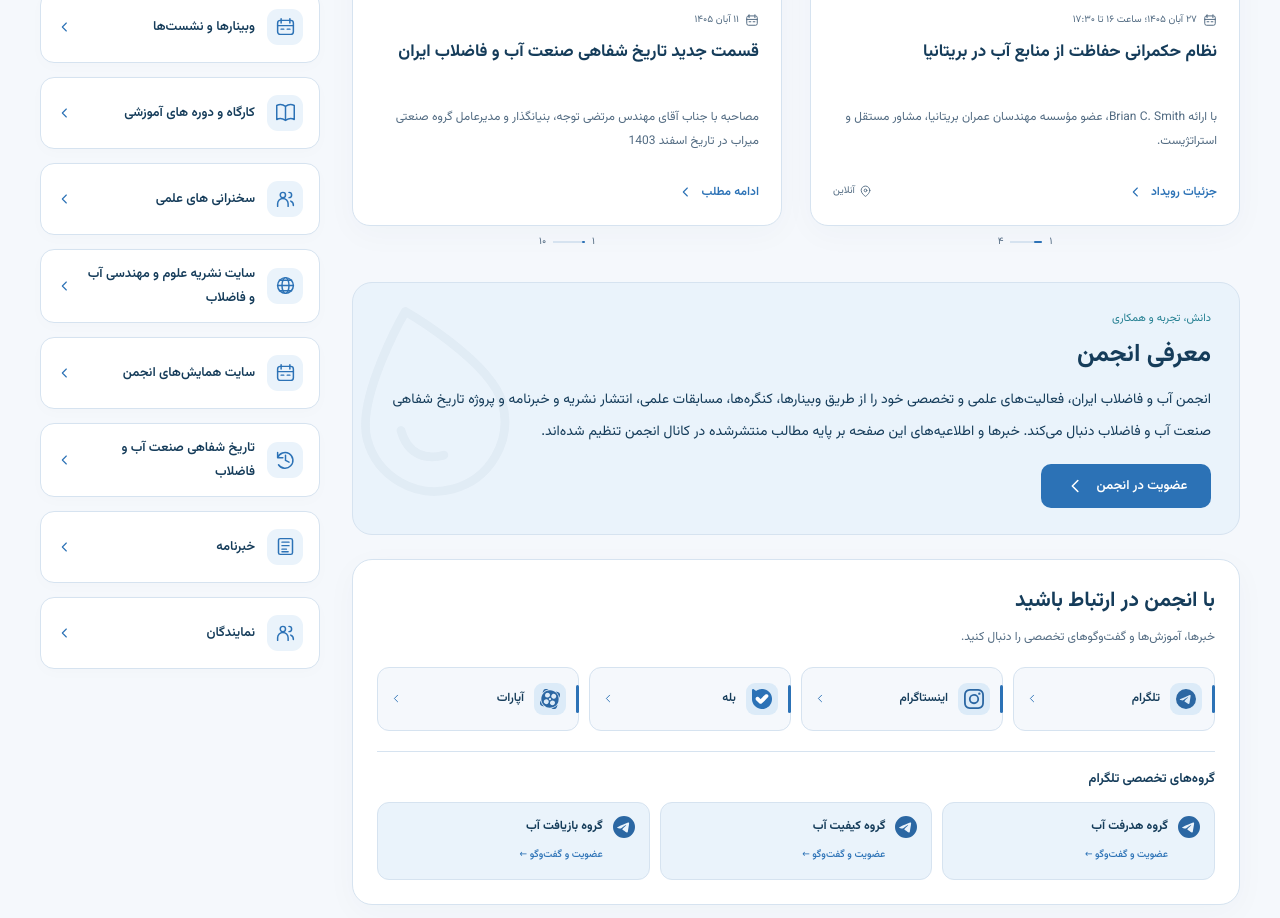
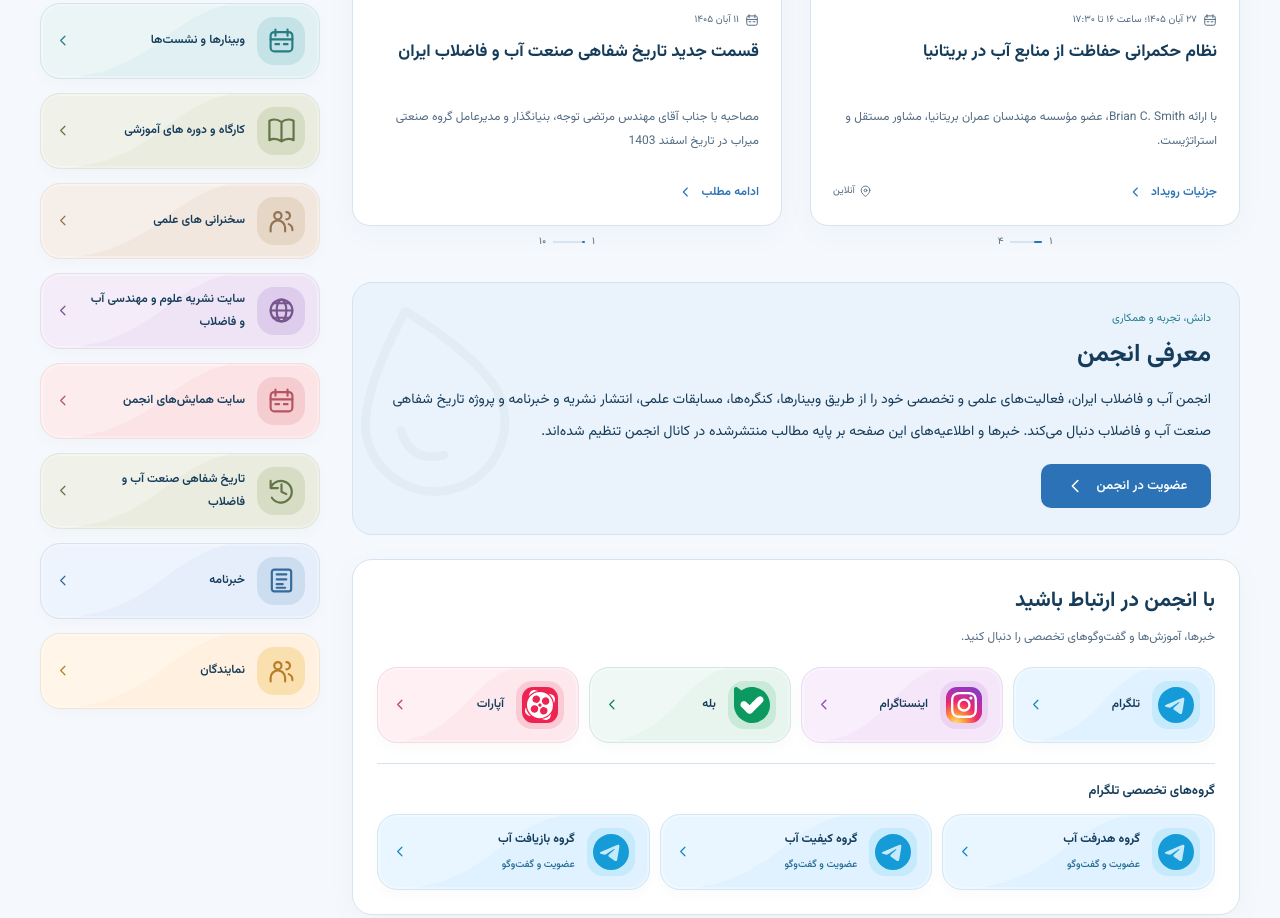
Before and after one commit to thealih/Water-Association, a plain HTML site: page index.html in a window 1280 px wide. Shown: the part 972-1890 px from the top of the page. Drawn offline with Linux system fonts and the light colour scheme.

Commit message:
Style association cards to match pastel references

```diff
--- a/app.js
+++ b/app.js
@@ -156,12 +156,13 @@ function renderEditorial(type) {
 function renderCommunity() {
   $('#about-description').textContent=data.about.description;$('#community-description').textContent=data.community.description;
   $('#community-platforms').replaceChildren(...data.community.platforms.map(item=>{
-    const tile=action('',item.url,'platform-tile',()=>openInfo(item.title,'نشانی رسمی '+item.title+' انجمن پس از تأیید اضافه خواهد شد.'));
-    tile.append(element('span',{class:'platform-icon'},[image('assets/icons/'+item.key+'.svg','',{width:20,height:20})]),element('span',{text:item.title}),icon('left'));return tile;
+    const tile=action('',item.url,'platform-tile platform-'+item.key,()=>openInfo(item.title,'نشانی رسمی '+item.title+' انجمن پس از تأیید اضافه خواهد شد.'));
+    const asset=['telegram','bale'].includes(item.key)?item.key+'-brand':item.key;
+    tile.append(element('span',{class:'platform-icon'},[image('assets/icons/'+asset+'.svg','',{width:36,height:36})]),element('span',{class:'platform-title',text:item.title}),icon('left'));return tile;
   }));
   $('#telegram-groups').replaceChildren(...data.community.groups.map(item=>{
     const tile=action('',item.url,'telegram-tile',()=>openInfo(item.title,item.description||'لینک عضویت این گروه پس از تأیید انجمن اضافه می‌شود.'));
-    tile.append(image('assets/icons/telegram.svg','',{width:22,height:22}),element('span',{},[element('strong',{text:item.title}),element('small',{text:'عضویت و گفت‌وگو ←'})]));return tile;
+    tile.append(element('span',{class:'platform-icon'},[image('assets/icons/telegram-brand.svg','',{width:36,height:36})]),element('span',{class:'telegram-copy'},[element('strong',{text:item.title}),element('small',{text:'عضویت و گفت‌وگو'})]),icon('left'));return tile;
   }));
   $('#shortcut-list').replaceChildren(...data.shortcuts.map(item=>{
     const tile=action('',item.url,'shortcut',()=>openInfo(item.title,item.description||'اطلاعات این بخش در نسخهٔ کامل وب‌سایت در دسترس خواهد بود.'));
--- a/styles.css
+++ b/styles.css
@@ -2563,3 +2563,256 @@ a {
 .hero-visual > img.is-poster,.story-image > img.is-poster{object-fit:contain;background:#eaf3fb}
 .dialog-content-image.is-poster{object-fit:contain;max-height:60dvh;background:#eaf3fb}
 .empty-editorial{padding:24px;background:white;border:1px solid var(--line);border-radius:16px;color:var(--muted);line-height:2}
+
+/* Pastel cards and native brand marks, matching the supplied visual references. */
+.login-trigger,
+.menu-account {
+  background: #0b8457;
+  border-color: #0b8457;
+  color: white;
+}
+
+.login-trigger:hover,
+.menu-account:hover {
+  background: #096c48;
+  border-color: #096c48;
+}
+
+.shortcut,
+.platform-tile,
+.telegram-tile {
+  --card-bg: #e6eefb;
+  --card-accent: #356b9b;
+  --card-icon: #cdddf0;
+  position: relative;
+  isolation: isolate;
+  overflow: hidden;
+  display: flex;
+  flex-direction: row;
+  align-items: center;
+  justify-content: flex-start;
+  gap: 12px;
+  min-width: 0;
+  min-height: 76px;
+  padding: 12px 14px;
+  border: 1px solid color-mix(in srgb, var(--card-accent) 19%, white);
+  border-radius: 20px;
+  background: var(--card-bg);
+  color: var(--ink);
+  text-align: right;
+  box-shadow: inset 0 0 0 2px #ffffff45, 0 5px 15px #153c5a06;
+  transition: transform .18s, box-shadow .18s, border-color .18s;
+}
+
+.shortcut::before,
+.platform-tile::before,
+.telegram-tile::before {
+  content: '';
+  position: absolute;
+  z-index: -1;
+  inset: 0;
+  width: auto;
+  height: auto;
+  border-radius: inherit;
+  background: #ffffff50;
+  clip-path: polygon(0 0, 68% 0, 61% 8%, 54% 21%, 47% 39%, 40% 59%, 32% 77%, 23% 91%, 12% 100%, 0 100%);
+  pointer-events: none;
+}
+
+.shortcut:hover,
+.platform-tile:hover,
+.telegram-tile:hover {
+  background: var(--card-bg);
+  border-color: color-mix(in srgb, var(--card-accent) 45%, white);
+  box-shadow: inset 0 0 0 2px #ffffff60, 0 7px 18px #153c5a12;
+  transform: translateY(-2px);
+}
+
+.shortcut:nth-child(8n + 1),
+.shortcut:nth-child(8n + 5) {
+  --card-bg: #e9ecdf;
+  --card-accent: #637447;
+  --card-icon: #d7ddc4;
+}
+
+.shortcut:nth-child(8n + 3) {
+  --card-bg: #fff0df;
+  --card-accent: #b67e27;
+  --card-icon: #fbe0af;
+}
+
+.shortcut:nth-child(8n + 4) {
+  --card-bg: #e1f0f2;
+  --card-accent: #287c86;
+  --card-icon: #c5e2e7;
+}
+
+.shortcut:nth-child(8n + 6) {
+  --card-bg: #f2e7de;
+  --card-accent: #927454;
+  --card-icon: #e6d6c5;
+}
+
+.shortcut:nth-child(8n + 7) {
+  --card-bg: #eee4f6;
+  --card-accent: #77558d;
+  --card-icon: #ddcceb;
+}
+
+.shortcut:nth-child(8n + 8) {
+  --card-bg: #fce3e5;
+  --card-accent: #b65460;
+  --card-icon: #f5cdd1;
+}
+
+.shortcut-symbol {
+  width: 48px;
+  height: 48px;
+  border-radius: 17px;
+  color: var(--card-accent);
+  background: var(--card-icon);
+}
+
+.shortcut-symbol .icon {
+  width: 29px;
+  height: 29px;
+  stroke-width: 1.8;
+}
+
+.shortcut-title {
+  flex: 1;
+  font-size: 12px;
+  line-height: 1.9;
+}
+
+.shortcut > .icon,
+.platform-tile > .icon,
+.telegram-tile > .icon {
+  position: static;
+  flex-shrink: 0;
+  width: 17px;
+  height: 17px;
+  margin-inline-start: auto;
+  color: var(--card-accent);
+}
+
+.platform-telegram,
+.telegram-tile {
+  --card-bg: #e0f2ff;
+  --card-accent: #1688bf;
+  --card-icon: #c5eafb;
+}
+
+.platform-instagram {
+  --card-bg: #f5e6fa;
+  --card-accent: #8a49b7;
+  --card-icon: #ecd3f2;
+}
+
+.platform-bale {
+  --card-bg: #e7f5ee;
+  --card-accent: #12845c;
+  --card-icon: #c9e9d9;
+}
+
+.platform-aparat {
+  --card-bg: #fde9ed;
+  --card-accent: #d03c60;
+  --card-icon: #facbd5;
+}
+
+.platform-icon {
+  display: grid;
+  place-items: center;
+  flex-shrink: 0;
+  width: 48px;
+  height: 48px;
+  border-radius: 16px;
+  background: var(--card-icon);
+}
+
+.platform-icon img,
+.telegram-tile .platform-icon img {
+  width: 36px;
+  height: 36px;
+  margin: 0;
+  filter: none;
+}
+
+.platform-instagram .platform-icon img {
+  padding: 5px;
+  border-radius: 11px;
+  background: radial-gradient(circle at 28% 100%, #ffdb78 0, #ff9a38 20%, #ee286a 48%, #ab30b6 73%, #6649ce 100%);
+}
+
+.platform-aparat .platform-icon img {
+  padding: 3px;
+  border-radius: 11px;
+  background: #ed2351;
+}
+
+.platform-title {
+  white-space: nowrap;
+}
+
+.telegram-copy {
+  min-width: 0;
+}
+
+.telegram-tile strong {
+  margin-bottom: 3px;
+}
+
+.telegram-tile small {
+  color: #236b92;
+}
+
+@media (min-width: 768px) and (max-width: 1199px) {
+  .platform-tile {
+    gap: 8px;
+    padding-inline: 10px;
+  }
+
+  .platform-tile .platform-icon {
+    width: 40px;
+    height: 40px;
+  }
+}
+
+@media (max-width: 767px) {
+  .shortcuts-grid {
+    grid-template-columns: 1fr;
+    gap: 12px;
+  }
+
+  .shortcut {
+    min-height: 76px;
+  }
+
+  .shortcut-title {
+    font-size: 13px;
+  }
+
+  .platform-tile {
+    min-height: 72px;
+    gap: 8px;
+    padding: 10px;
+    border-radius: 17px;
+  }
+
+  .platform-tile .platform-icon {
+    width: 38px;
+    height: 38px;
+    border-radius: 13px;
+  }
+
+  .platform-tile .platform-icon img {
+    width: 30px;
+    height: 30px;
+  }
+
+  .platform-tile > .icon {
+    width: 13px;
+    height: 13px;
+  }
+}
```
Also changed, not shown: assets/icons/bale-brand.svg (added), assets/icons/telegram-brand.svg (added), tests/artifacts/desktop-preview.png, tests/artifacts/desktop.png, tests/artifacts/mobile.png.
